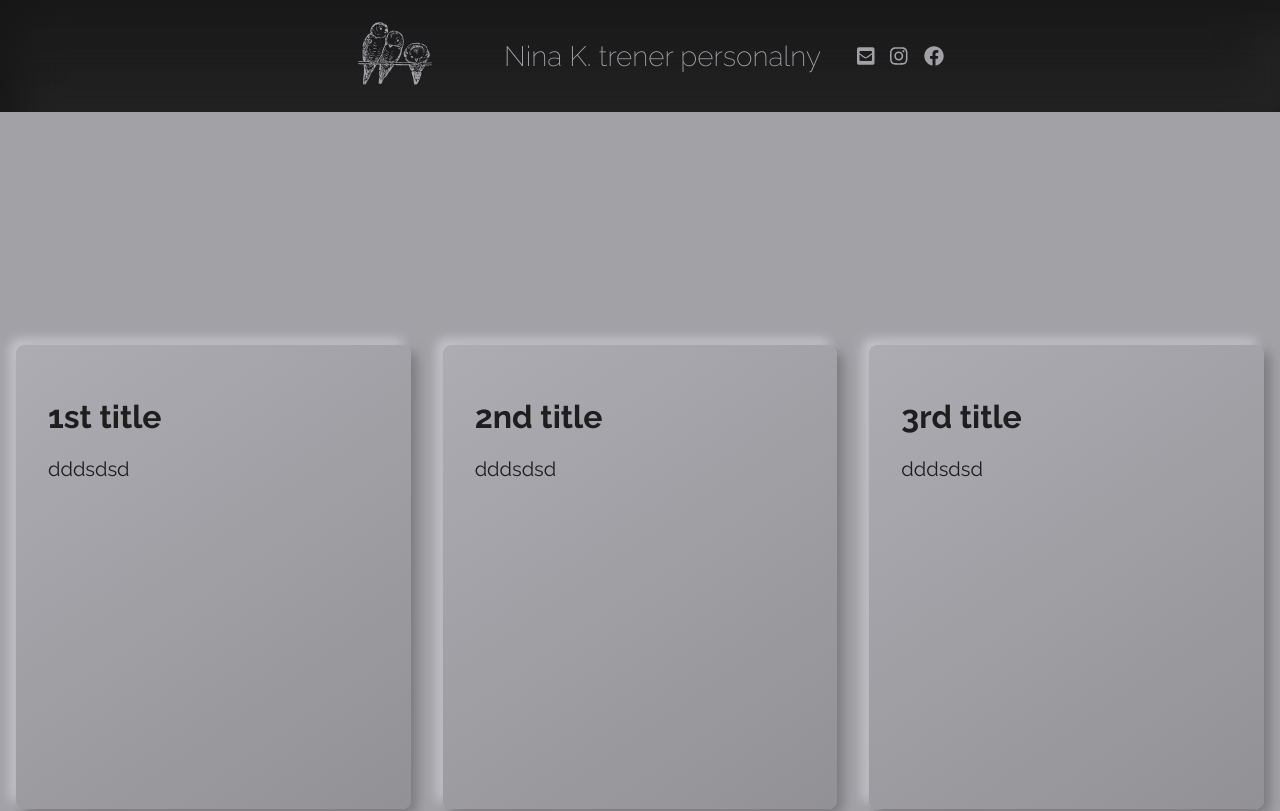
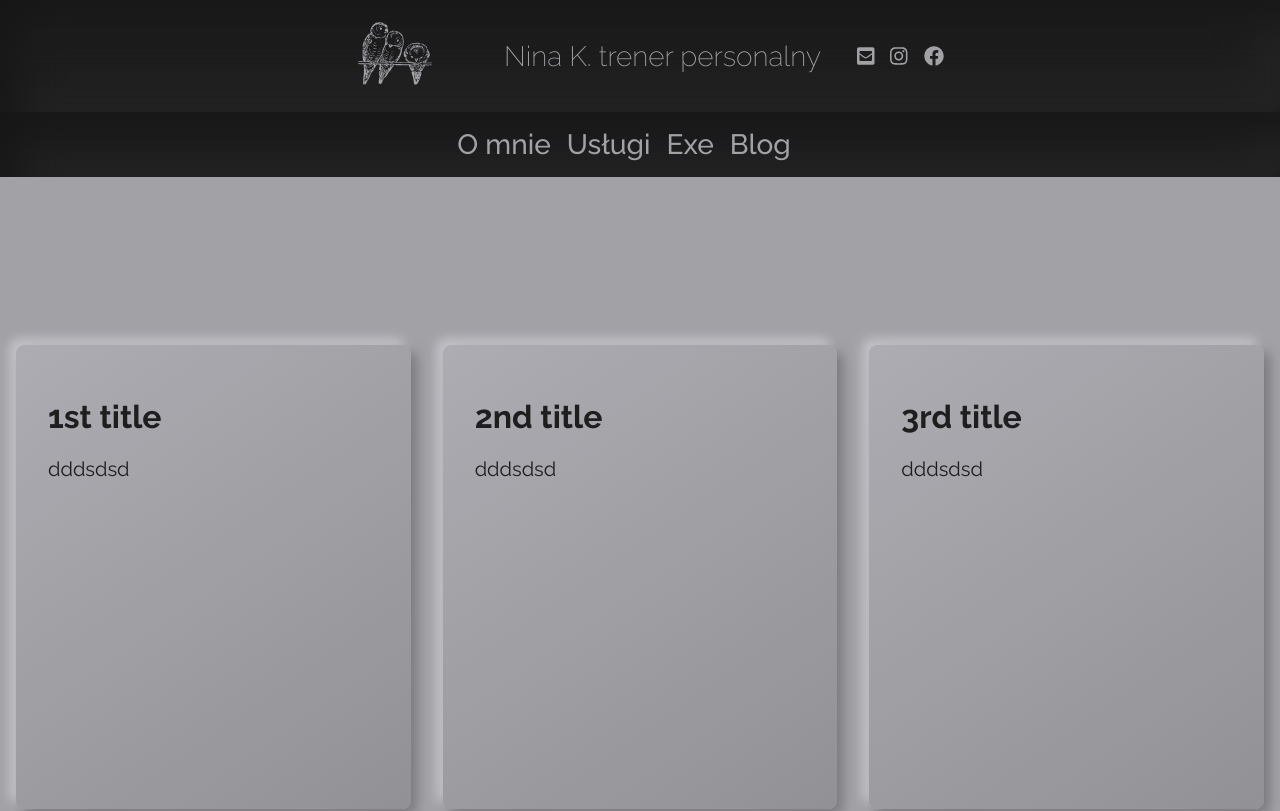
Before and after one commit to MaciejFigat/PTHome, a React (Create React App) app in the folder frontend/: page / in a window 1280 px wide. Shown: the top 811 px of the page. Built offline with nearby package versions, Linux system fonts and the light colour scheme.

Commit message:
changed the hook useScroll, actually I scrapped the whole thing since it used getBoundingClientRect on each scroll, now my new friend is useScrollListener

```diff
--- a/frontend/src/components/Nav.tsx
+++ b/frontend/src/components/Nav.tsx
@@ -1,4 +1,4 @@
-import React from 'react'
+import { useEffect, useState } from 'react'
 import { NavHashLink } from 'react-router-hash-link'
 import {
   TransitionWrapper,
@@ -6,22 +6,30 @@ import {
   NavList,
   ListItem,
 } from '../styles/nav'
-import useScroll from '../hooks/useScroll'
+
+import useScrollListener from '../hooks/useScrollListener'
 interface NavProps {}
 
 const Nav: React.FC<NavProps> = () => {
-  // const { scrollX, scrollY, scrollDirection } = useScroll()
-  const { scrollDirection } = useScroll()
+  const [scrollDirection, setScrollDirection] = useState<
+    'up' | 'down' | undefined | null
+  >()
+  const scroll = useScrollListener()
+
+  // on scroll I update scrollDirection
+  useEffect(() => {
+    if (scroll.y > 150 && scroll.y - scroll.lastY > 0)
+      setScrollDirection('down')
+    else {
+      setScrollDirection('up')
+    }
+  }, [scroll.y, scroll.lastY])
+
   return (
-    <TransitionWrapper
-    // className={
-    //   scrollDirection === 'down' || null || undefined ? 'active' : 'hidden'
-    // }
-    // className={scrollDirection === 'up' || null ? 'active' : 'hidden'}
-    >
+    <TransitionWrapper>
       <NavContainer
         className={
-          scrollDirection === 'down' || null || undefined ? 'active' : 'hidden'
+          scrollDirection === 'up' || null || undefined ? 'active' : 'hidden'
         }
       >
         <NavList>
@@ -31,7 +39,7 @@ const Nav: React.FC<NavProps> = () => {
               smooth
               to='/home/#home'
               activeClassName='selected'
-              activeStyle={{ fontWeight: 'bold', color: '#A2A1A6' }}
+              activeStyle={{ color: '#A2A1A6' }}
             >
               O mnie
             </NavHashLink>
@@ -42,7 +50,7 @@ const Nav: React.FC<NavProps> = () => {
               smooth
               to='/home/#fitness'
               activeClassName='selected'
-              activeStyle={{ fontWeight: 'bold', color: '#A2A1A6' }}
+              activeStyle={{ color: '#A2A1A6' }}
             >
               Usługi
             </NavHashLink>
@@ -53,7 +61,7 @@ const Nav: React.FC<NavProps> = () => {
               smooth
               to='/home/#plans'
               activeClassName='selected'
-              activeStyle={{ fontWeight: 'bold', color: '#A2A1A6' }}
+              activeStyle={{ color: '#A2A1A6' }}
             >
               Exe
             </NavHashLink>
@@ -64,7 +72,7 @@ const Nav: React.FC<NavProps> = () => {
               smooth
               to='/home/#training'
               activeClassName='selected'
-              activeStyle={{ fontWeight: 'bold', color: '#CBC9CF' }}
+              activeStyle={{ color: '#CBC9CF' }}
             >
               Blog
             </NavHashLink>
--- a/frontend/src/hooks/useScroll.tsx
+++ /dev/null
@@ -1,52 +0,0 @@
-/*Hello I'm a custom hook hope I'll satisfy your scrolling needs!
-
-In order to do that, do the following:
-
-const { scrollX, scrollY, scrollDirection } = useScroll();
-*/
-
-import { useState, useEffect } from 'react'
-
-type Hook = () => {
-  scrollY: number | null
-  scrollX: number | null
-  scrollDirection: 'down' | 'up' | undefined
-}
-
-const useScroll: Hook = () => {
-  // storing this to get the scroll direction
-  const [lastScrollTop, setLastScrollTop] = useState(0)
-  // the offset of the document.body
-  const [bodyOffset, setBodyOffset] = useState(
-    document.body.getBoundingClientRect()
-  )
-  // the vertical direction
-  const [scrollY, setScrollY] = useState<number | null>(bodyOffset.top)
-  // the horizontal direction
-  const [scrollX, setScrollX] = useState<number | null>(bodyOffset.left)
-  // scroll direction would be either up or down
-  const [scrollDirection, setScrollDirection] = useState<
-    'down' | 'up' | undefined
-  >()
-
-  const listener = () => {
-    setBodyOffset(document.body.getBoundingClientRect())
-    setScrollY(-bodyOffset.top)
-    setScrollX(bodyOffset.left)
-    setScrollDirection(lastScrollTop > -bodyOffset.top ? 'down' : 'up')
-    setLastScrollTop(-bodyOffset.top)
-  }
-
-  useEffect(() => {
-    window.addEventListener('scroll', listener)
-    return () => {
-      window.removeEventListener('scroll', listener)
-    }
-  })
-  return {
-    scrollY,
-    scrollX,
-    scrollDirection,
-  }
-}
-export default useScroll
--- /dev/null
+++ b/frontend/src/hooks/useScrollListener.tsx
@@ -0,0 +1,39 @@
+import { createContext, useState, useEffect } from 'react'
+
+export default function useScrollListener() {
+  const [data, setData] = useState<{
+    x: number
+    y: number
+    lastX: number
+    lastY: number
+  }>({
+    x: 0,
+    y: 0,
+    lastX: 0,
+    lastY: 0,
+  })
+
+  useEffect(() => {
+    const handleScroll = () => {
+      setData((last) => {
+        return {
+          x: window.scrollX,
+          y: window.scrollY,
+          lastX: last.x,
+          lastY: last.y,
+        }
+      })
+    }
+
+    handleScroll()
+    window.addEventListener('scroll', handleScroll)
+
+    return () => {
+      window.removeEventListener('scroll', handleScroll)
+    }
+  }, [])
+
+  return data
+}
+
+export const ScrollContext = createContext(null)
--- a/frontend/src/styles/nav.js
+++ b/frontend/src/styles/nav.js
@@ -1,25 +1,14 @@
 import styled from 'styled-components'
 
 export const TransitionWrapper = styled.div`
-  /* position: sticky;
-  top: 0; */
-
+  position: sticky;
+  top: 0;
   .active {
-    /* position: sticky;
-    top: 0; */
-
-    visibility: visible;
     transition: all 200ms ease-in;
   }
   .hidden {
-    visibility: hidden;
-    /* position: sticky;
-    top: -100px; */
-    /* position: sticky;
-    top: 0; */
-
-    transition: all 200ms ease-out;
-    transform: translate(0, -100%);
+    transition: all 300ms ease-in;
+    transform: translateY(-100%);
   }
 `
 export const NavContainer = styled.nav`
@@ -29,7 +18,7 @@ export const NavContainer = styled.nav`
   top: 0;
   height: fit-content;
   max-width: 100%;
-  /* background: var(--background1-main); */
+  background: var(--background1-main);
   box-shadow: inset 20px 20px 40px #171718, inset -20px -20px 40px #252526;
   z-index: 22;
 `
```
